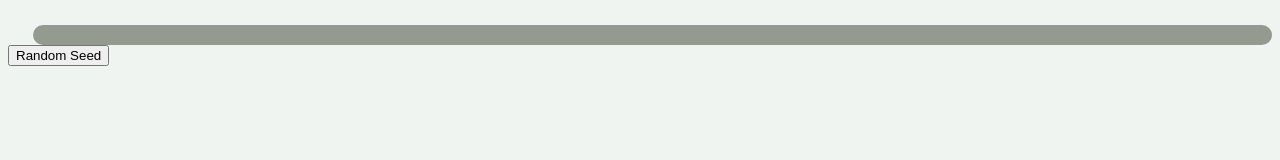
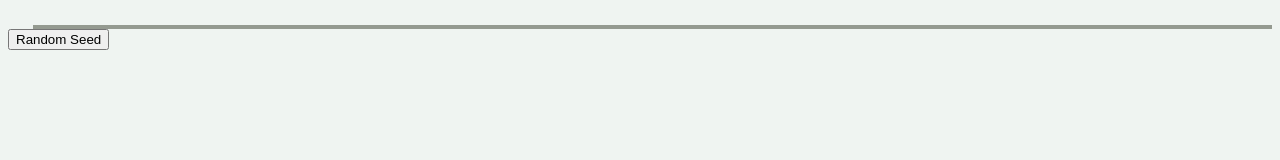
Before and after one commit to edvincandon/RXofLife, a website built with webpack: page static/index.html in a window 1280 px wide. Built offline with nearby package versions, Linux system fonts and the light colour scheme.

Commit message:
update index

```diff
--- a/static/index.html
+++ b/static/index.html
@@ -10,10 +10,10 @@
 			#world {
 				background: #949A90;
 				position: relative;
-				border-radius: 20px;
 				margin-top: 25px;
 				margin-left: 25px;
-				border: 10px solid #949A90;
+				overflow: hidden;
+				border: 2px solid #949A90;
 			}
 			.cell {
 				position: absolute;
```
